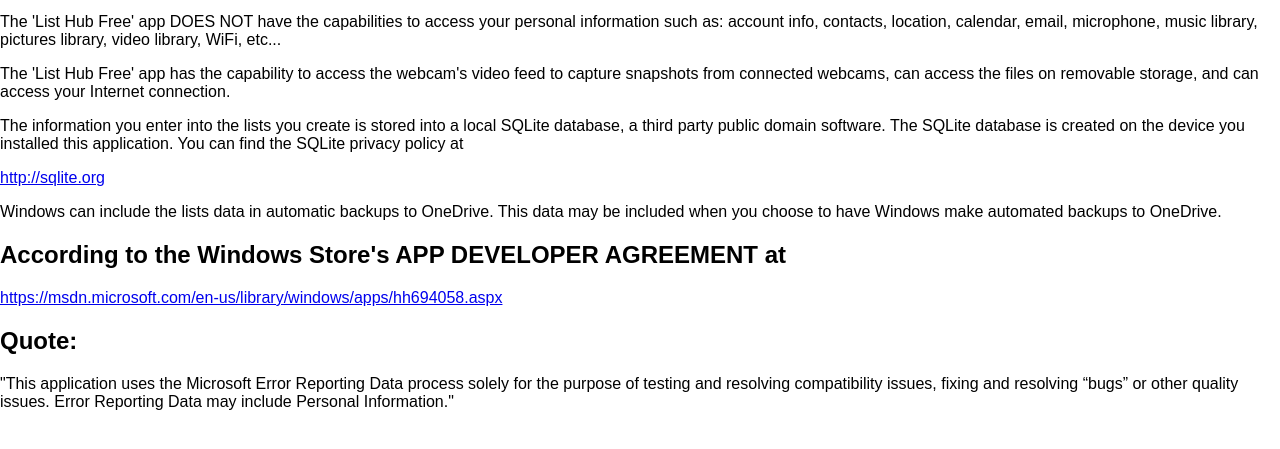
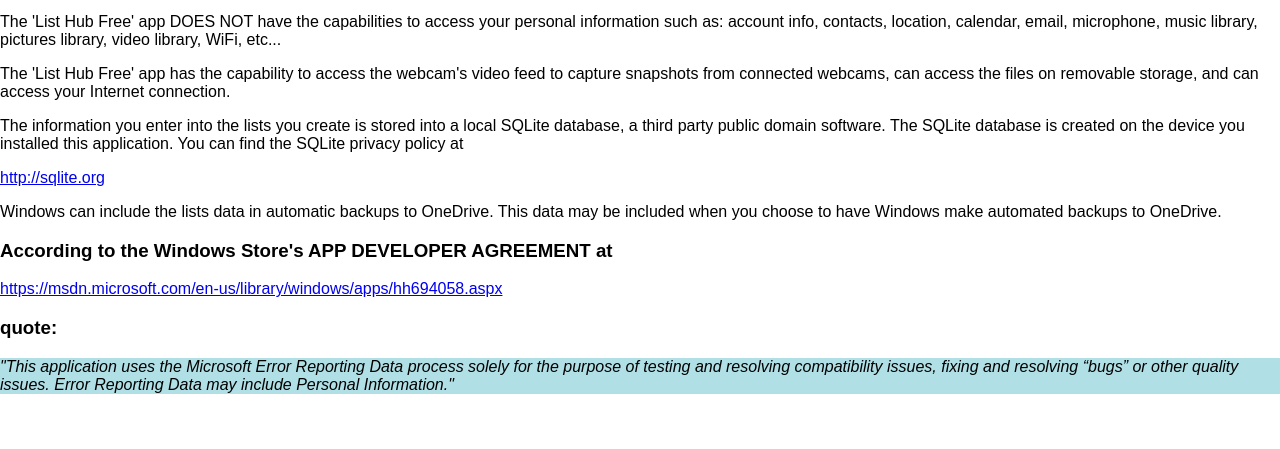
Before and after one commit to MarianaM17/LHWebApp1, a plain HTML site: page index.html in a window 1280 px wide. Shown: the part 101-550 px from the top of the page. Drawn offline with Linux system fonts and the light colour scheme.

Commit message:
Update index.html

```diff
--- a/index.html
+++ b/index.html
@@ -35,20 +35,21 @@
   Windows can include the lists data in automatic backups to OneDrive. This data may be included when you choose to have Windows make automated backups to OneDrive.
 </p>
 
-  <h2>
+  <h3>
   According to the Windows Store's APP DEVELOPER AGREEMENT at
-  </h2>
+  </h3>
 
 <p>
     <a href="https://msdn.microsoft.com/en-us/library/windows/apps/hh694058.aspx">https://msdn.microsoft.com/en-us/library/windows/apps/hh694058.aspx</a>
 </p>
 
-<h2>
-  Quote:
-</h2>
+<h3>
+  quote:
+</h3>
 
-<p>
-  "This application uses the Microsoft Error Reporting Data process solely for the purpose of testing and resolving compatibility issues, fixing and resolving “bugs” or other quality issues. Error Reporting Data may include Personal Information."
+<p style="background-color:powderblue;">
+  <i>"This application uses the Microsoft Error Reporting Data process solely for the purpose of testing and resolving compatibility issues, fixing and resolving “bugs” or other quality issues. Error Reporting Data may include Personal Information."
+  </i>
 </p>
 
 </body>
```
